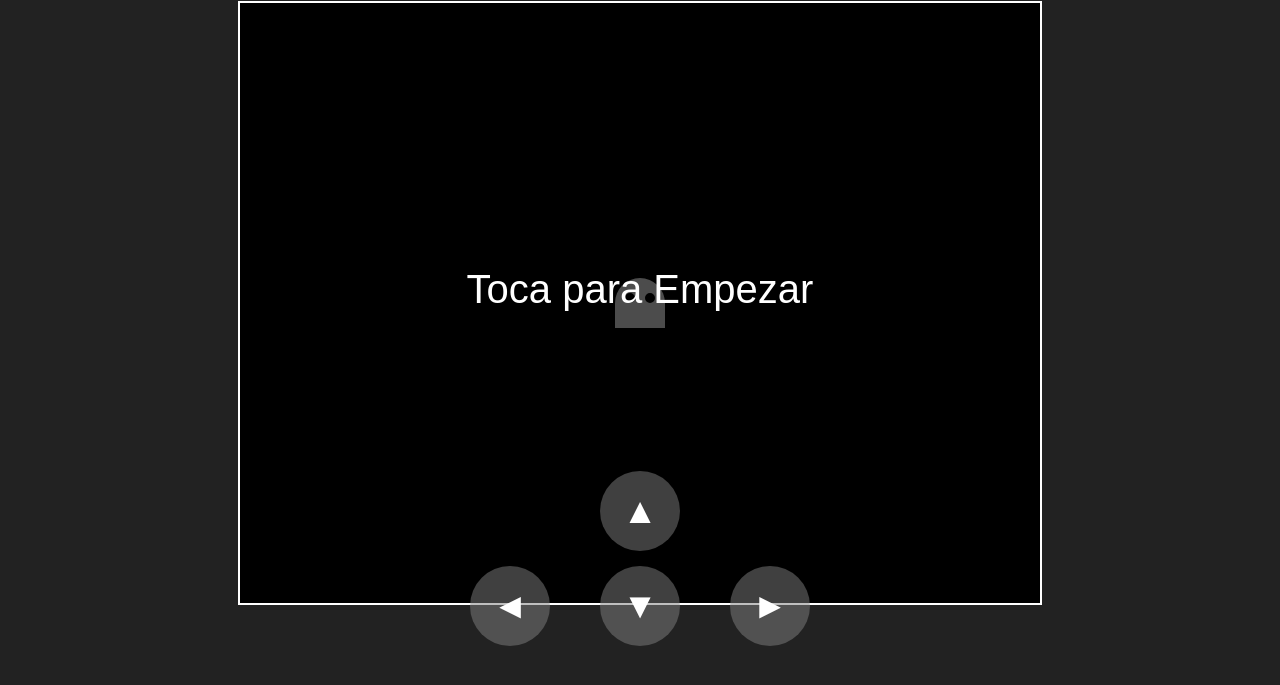
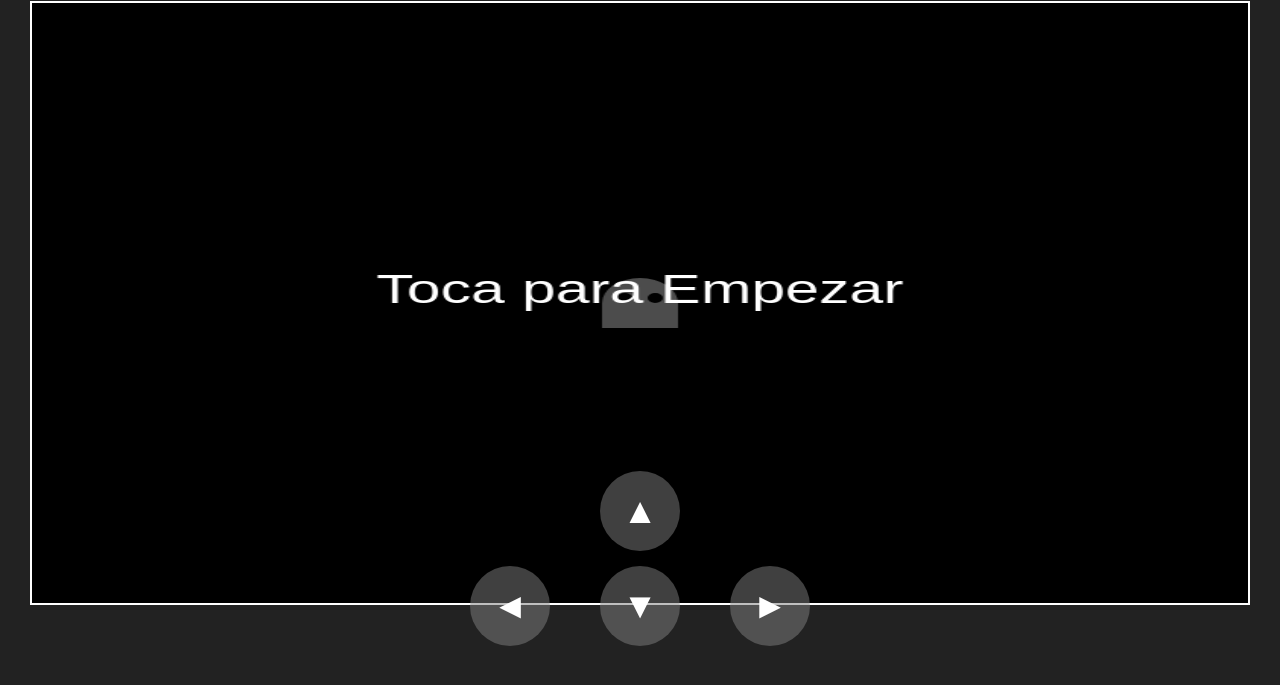
Before and after one commit to rubenoroz/mateoregla, a plain HTML site: page index.html in a window 1280 px wide. Shown: the part 99-784 px from the top of the page. Drawn offline with Linux system fonts and the light colour scheme.

Commit message:
Add files via upload

```diff
--- a/game.js
+++ b/game.js
@@ -290,11 +290,29 @@ function setupTouchControls() {
     addListeners(down, 's');
     addListeners(right, 'd');
 
-    console.log("¡Controles táctiles y de ratón configurados con éxito!");
-}
+        console.log("¡Controles táctiles y de ratón configurados con éxito!");
+
+    }
 
 
-// --- INICIO Y PANTALLA DE INICIO ---
+
+    // FAIL-SAFE PARA CONTROLES PEGADOS: Si se levanta un dedo en cualquier parte, se detiene todo.
+
+    window.addEventListener('touchend', () => {
+
+        keys.w = false;
+
+        keys.a = false;
+
+        keys.s = false;
+
+        keys.d = false;
+
+    });
+
+
+
+    // --- INICIO Y PANTALLA DE INICIO ---
 
 function drawStartScreen() {
     ctx.fillStyle = 'rgba(0, 0, 0, 0.7)';
--- a/style.css
+++ b/style.css
@@ -14,6 +14,13 @@ body {
 canvas {
     background-color: #000;
     border: 2px solid white;
+    /* Hacemos que el canvas sea responsive */
+    width: 95%;
+    height: auto;
+    aspect-ratio: 800 / 600; /* Mantiene la proporción 4:3 del juego */
+    max-height: 75vh; /* Evita que sea demasiado alto en pantallas alargadas */
+    position: relative;
+    z-index: 1;
 }
 
 #touch-controls {
@@ -22,6 +29,7 @@ canvas {
     bottom: 5%; /* Lo posiciona más abajo */
     width: 100%;
     user-select: none;
+    z-index: 100; /* Asegura que los controles estén por encima de todo */
 }
 
 .touch-row {
```
